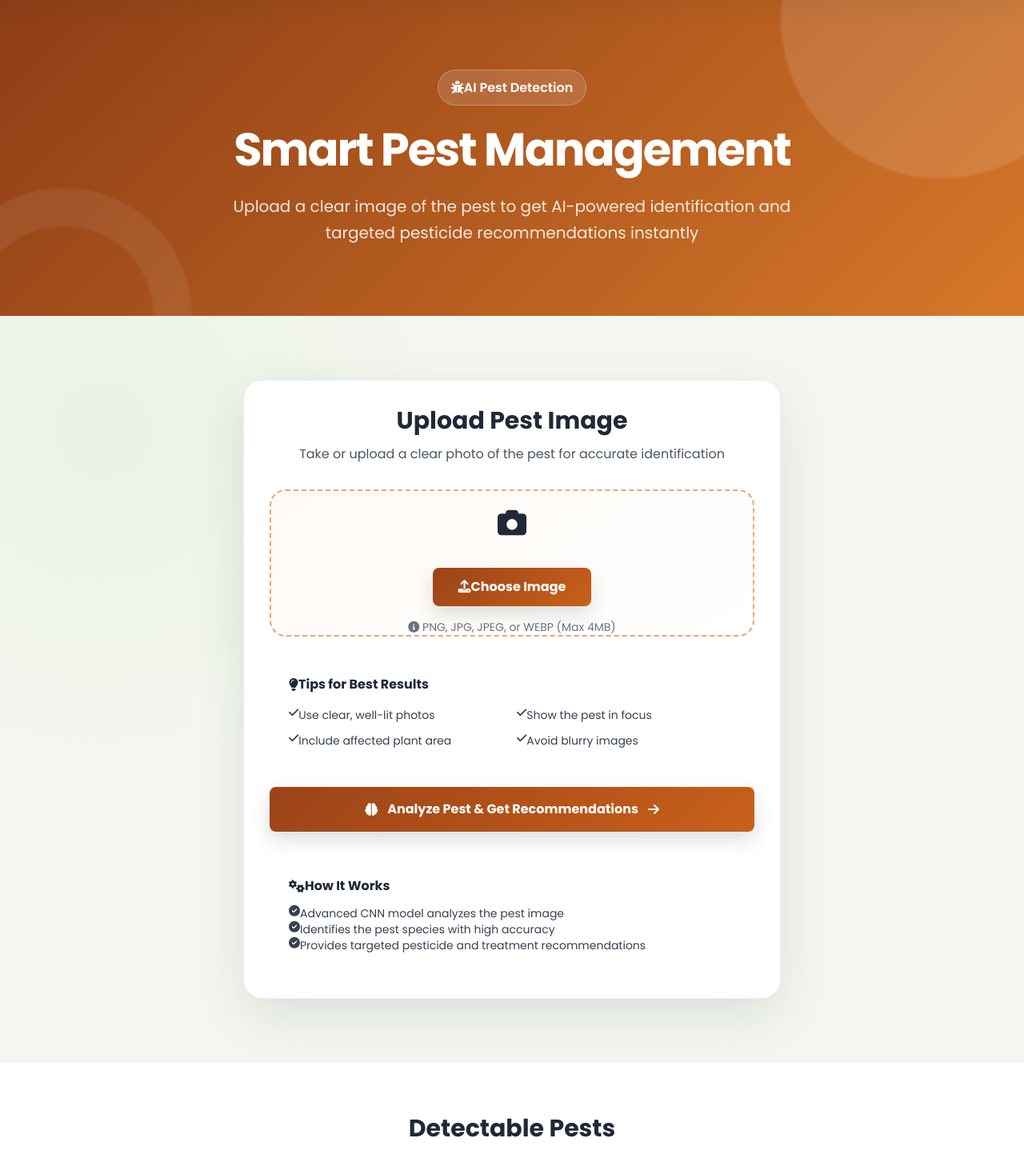
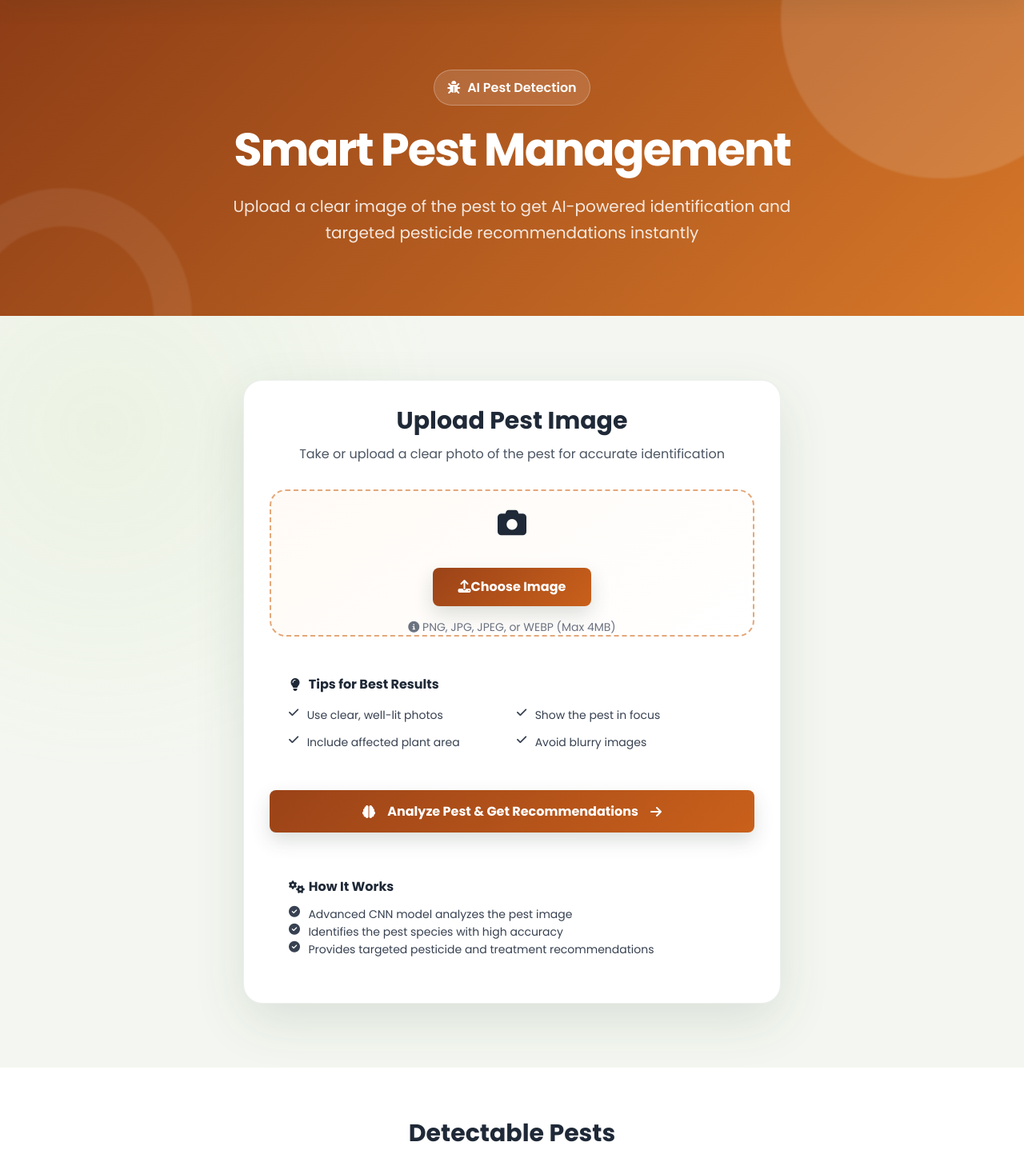
Before and after one commit to shubhamjain1402/agrivit-sentinel, a Flask app: page /predict in a window 1280 px wide. Shown: the part 81-1519 px from the top of the page at 80% size. Run offline with Flask 3, Linux system fonts and the light colour scheme; some web fonts are replaced.

Commit message:
Give icons and labels a little more breathing room

```diff
--- a/static/css/polish.css
+++ b/static/css/polish.css
@@ -151,6 +151,32 @@ body {
   box-shadow: 0 22px 65px rgba(35, 65, 39, 0.12);
 }
 
+/* Keep icon-and-copy pairs readable even when a utility margin is unavailable. */
+.module-card label > i,
+.module-card h3 > i,
+.module-card h4 > i {
+  width: 1rem;
+  margin-right: 0.55rem;
+  text-align: center;
+  flex: 0 0 1rem;
+}
+
+.module-card li.flex,
+.module-card .items-start {
+  column-gap: 0.65rem;
+  line-height: 1.55;
+}
+
+.module-card li.flex > i,
+.module-card .items-start > i {
+  margin-right: 0;
+  flex: 0 0 auto;
+}
+
+.hero-badge i {
+  margin-right: 0.55rem;
+}
+
 .module-card input[type="number"],
 .module-card input[type="text"],
 .module-card select {
@@ -201,6 +227,12 @@ body {
 
 .primary-action {
   background: linear-gradient(135deg, var(--agri-green-dark), var(--agri-green));
+  column-gap: 0.95rem;
+  line-height: 1.35;
+}
+
+.primary-action > i {
+  flex: 0 0 auto;
 }
 
 .primary-action--blue {
```
